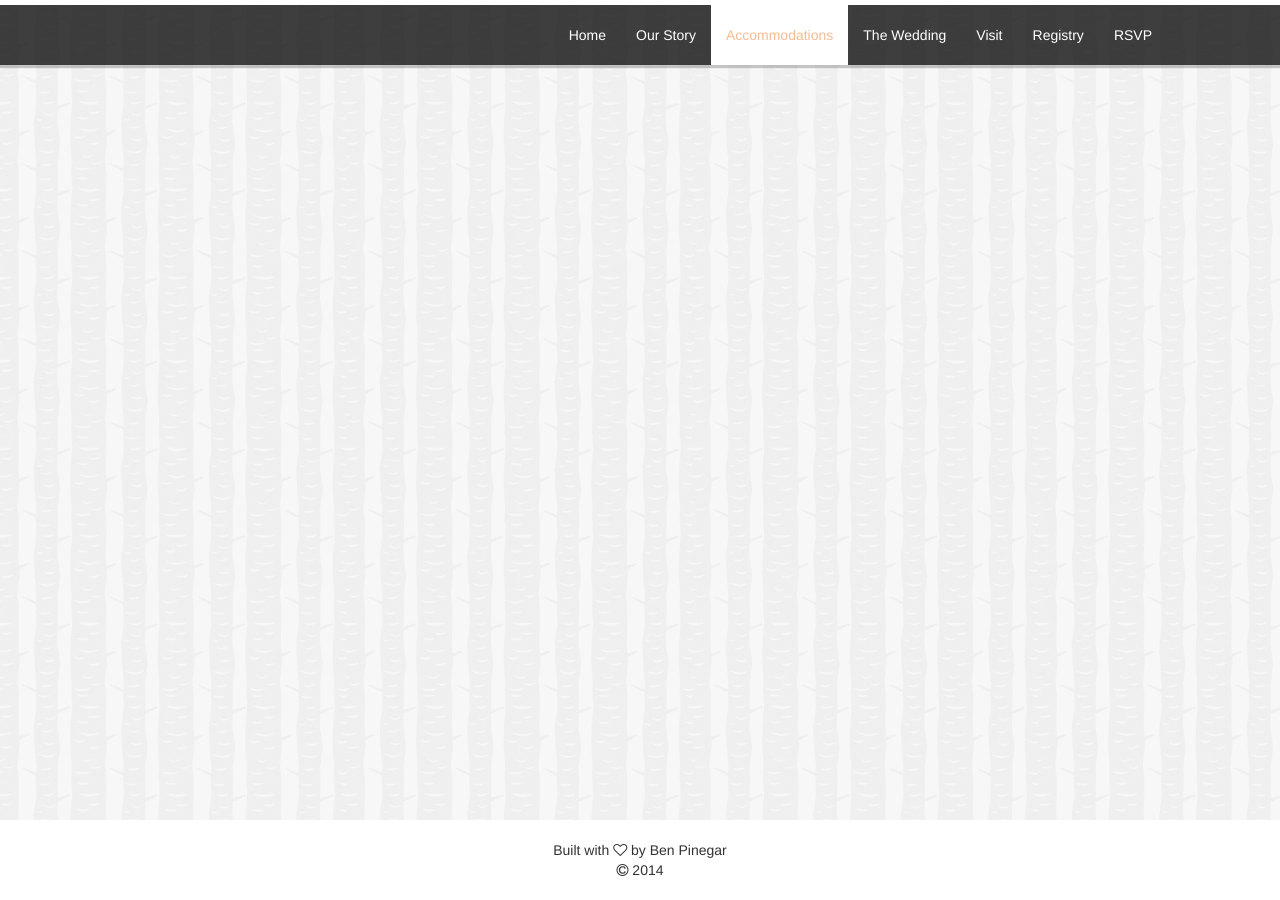
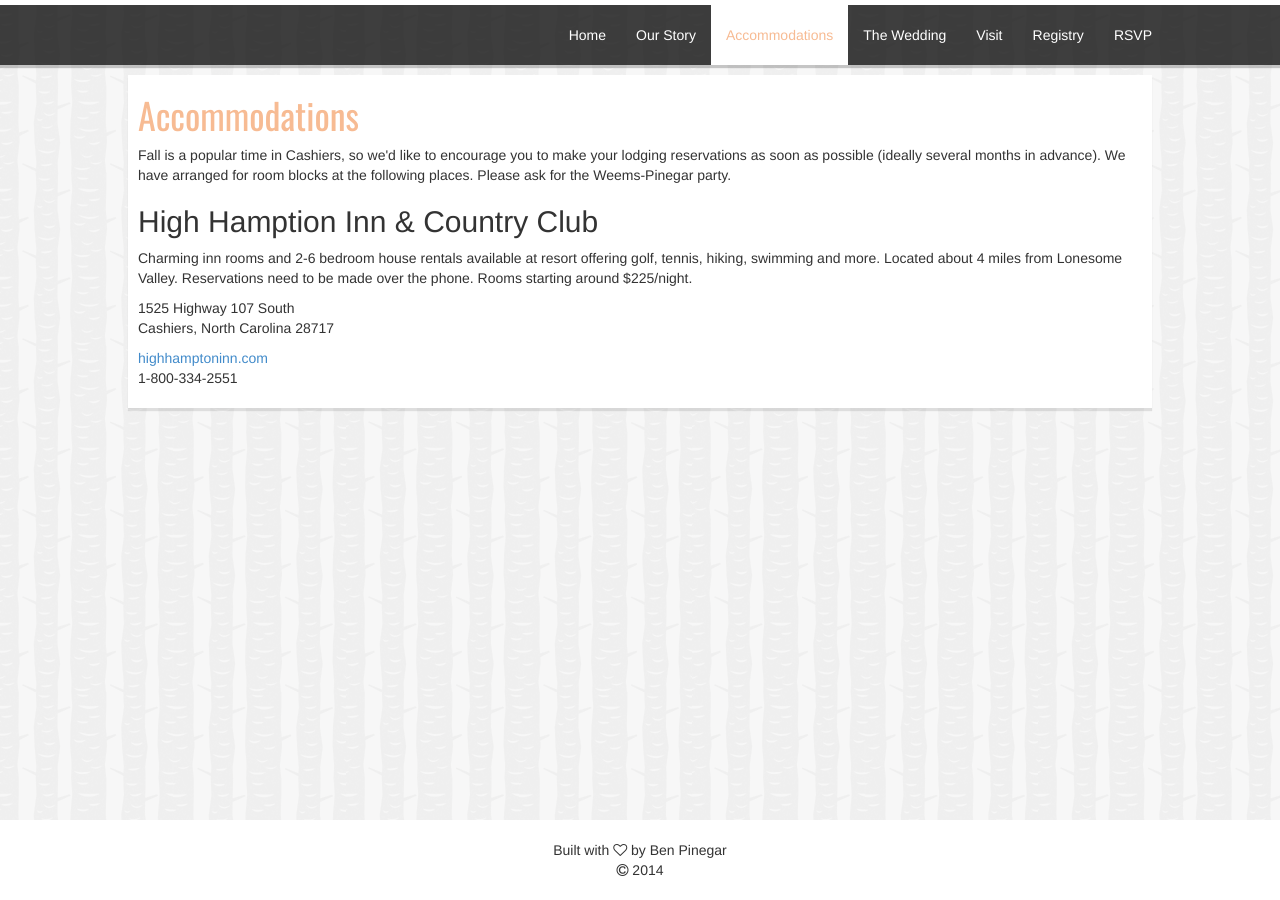
Before and after one commit to bpinegar/bpinegar.github.io, a Jekyll site: the page built from accommodations.html, in a window 1280 px wide. Built offline with Jekyll 4.4.1, drawn with Linux system fonts in a browser that asks for light colours; nearby versions of some CDN libraries.

Commit message:
Update accommodations.html

```diff
--- a/accommodations.html
+++ b/accommodations.html
@@ -5,3 +5,14 @@ permalink: /accommodations/
 description:
 weight: 3
 ---
+
+<div class="container-fluid">
+  <div class="content-box content-white">
+    <h1>Accommodations</h1>
+    <p>Fall is a popular time in Cashiers, so we'd like to encourage you to make your lodging reservations as soon as possible (ideally several months in advance). We have arranged for room blocks at the following places. Please ask for the Weems-Pinegar party.</p>
+    <h2>High Hamption Inn & Country Club</h2>
+    <p>Charming inn rooms and 2-6 bedroom house rentals available at resort offering golf, tennis, hiking, swimming and more. Located about 4 miles from Lonesome Valley. Reservations need to be made over the phone. Rooms starting around $225/night.</p>
+    <p>1525 Highway 107 South<br>Cashiers, North Carolina 28717</p>
+    <p><a href="http://highhamptoninn.com/">highhamptoninn.com</a><br>1-800-334-2551</p>
+  </div>
+</div>
```
